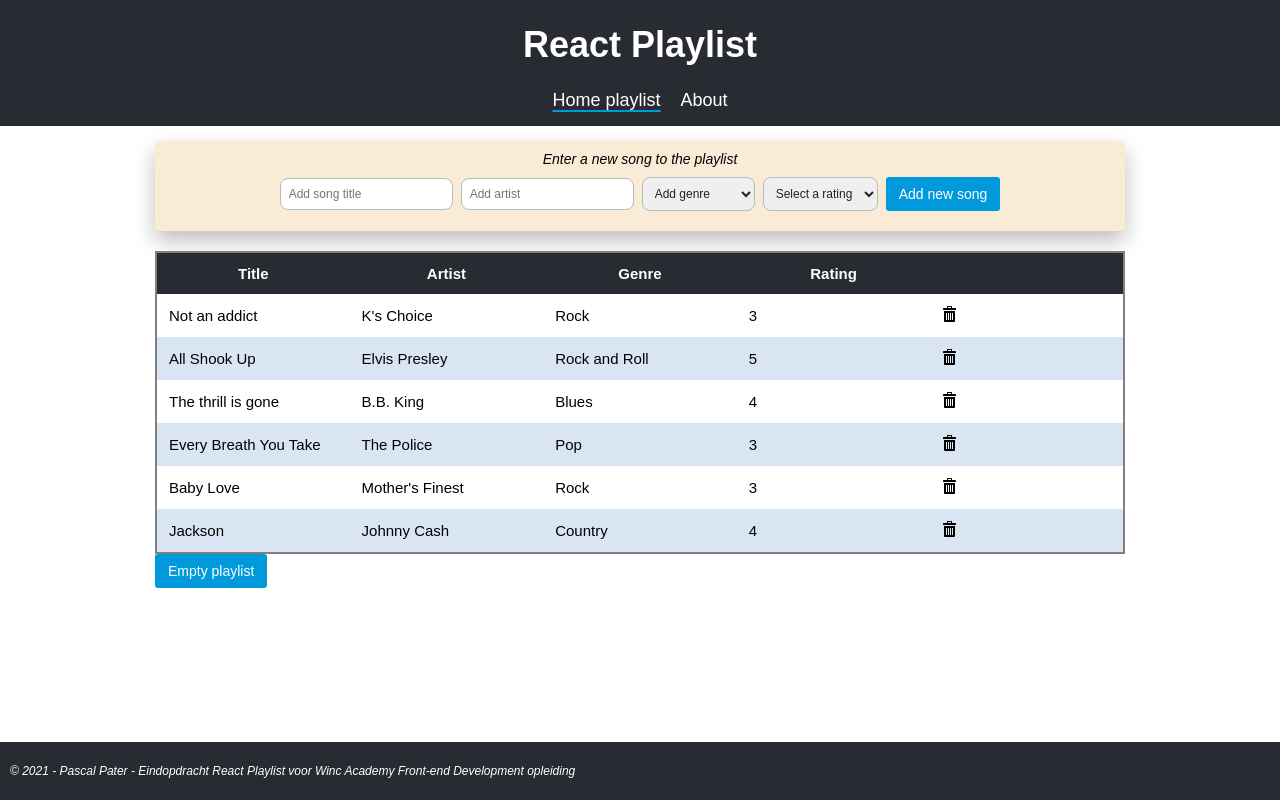
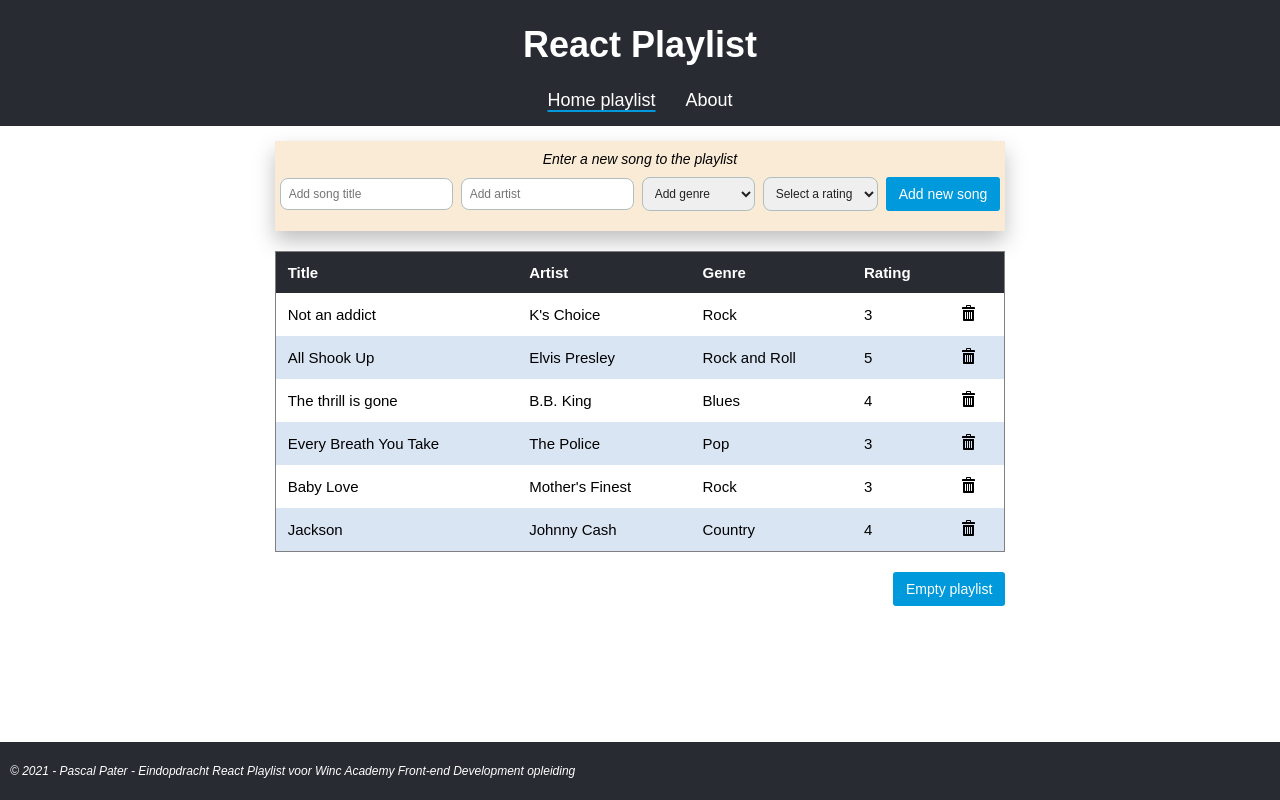
Before and after one commit to PasquinelP/pascal_pater-eindopdracht-React-Playlist, a React (Create React App) app: page / in a window 1280 px wide. Built offline with nearby package versions, Linux system fonts and the light colour scheme; the HTML template or start-up script is replaced by a standard one.

Commit message:
update styling

```diff
--- a/src/index.css
+++ b/src/index.css
@@ -1,3 +1,8 @@
+/* -------------------------------
+    Eindopdracht Pascal Pater
+    React Playlist
+   ------------------------------- */
+
 /* Base */
 
 *,
@@ -34,7 +39,6 @@ button {
   appearance: none;
   border: 1px solid transparent;
   padding: 8px 12px;
-  /* background-color: #d3d3d3; */
   border-radius: 3px;
   font-size: 14px;
   background-color: #0099dc;
@@ -48,7 +52,7 @@ button:hover {
   cursor: pointer;
 }
 
-header.page-header {
+.page-header {
   background-color: #282b32;
   padding: 0 10px;
 }
@@ -69,7 +73,7 @@ header.page-header {
 }
 
 .app-nav__list a:first-child {
-    margin-right: 20px;
+  margin-right: 30px;
 }
 
 .app-nav__item {
@@ -92,7 +96,6 @@ main {
 /* Form for entering new song */
 
 .song-form {
-    box-shadow: -10px 8px 18px 0px rgba(0,0,0,0.3);
   box-shadow: 0 10px 20px rgba(0, 0, 0, 0.25);
   margin-bottom: 20px;
   display: flex;
@@ -100,7 +103,7 @@ main {
   justify-content: center;
   align-items: center;
   padding: 10px 5px;
-    background-color: antiquewhite;
+  background-color: #faebd7;
 }
 
 .song-form__message {
@@ -119,8 +122,7 @@ main {
   flex-wrap: wrap;
 }
 
-
-input, select {
+.song-form__entry input, select {
   color: #222;
   font-size: 12px;
   padding: 8px;
@@ -128,40 +130,68 @@ input, select {
   border: 1px solid #B1BEC1;
   border-radius: 8px;
   outline: none;
-
 }
 
-input:focus {
+.song-form__entry input:focus {
   border: 1px solid #0099dc;
 }
 
 
-/* Song list table */
+/* Song list */
 
-table {
-  table-layout: fixed;
+.song-list {
+    margin-bottom: 20px;
+}
+
+.song-list table {
   width: 100%;
   border-collapse: collapse;
-  border: 2px solid grey;
+  border: 1px solid grey;
+  margin-bottom: 20px;
 }
 
-th, td {
+.song-list th, td {
   padding: 12px;
 }
 
-tbody tr:nth-child(even) {
-  /* background-color: #ddd; */
+.song-list tbody tr:nth-child(even) {
   background-color: #dae5f4;
 }
-tbody tr:nth-child(odd) {
+
+.song-list tbody tr:nth-child(odd) {
   background-color: #fff;
 }
-th {
+
+.song-list th {
   color: #fff;
   background-color: #282b32;
+  text-align: left;
 }
 
+.song-list th span {
+  cursor: pointer;
+}
 
+.song-list th span:hover {
+  text-decoration: underline;
+}
+
+/* icon to delete individual song */
+.delete-icon:hover {
+  fill: #D8000C;
+  cursor: pointer;
+}
+
+/* delete button of complete song list */
+.song-list__delete {
+  display: flex;
+  justify-content: flex-end;
+}
+
+.about-page {
+    padding: 20px 40px;
+    font-size: 16px;
+}
 
 footer {
   background-color: #282b32;
```
Lines whose indentation alone changed are shown as unchanged.
